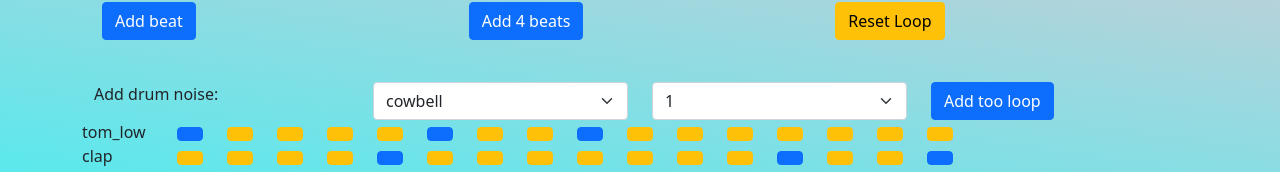
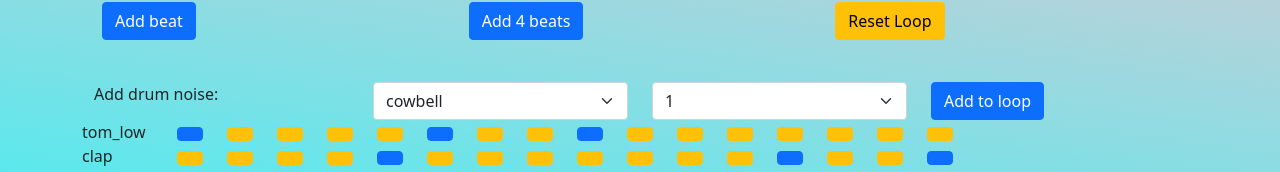
Before and after one commit to professional-pigeon/react-music-app, a React (Create React App) app: page / in a window 1280 px wide. Shown: the part 279-451 px from the top of the page. Built offline with nearby package versions, Linux system fonts and the light colour scheme; no server answers.

Commit message:
adjust typo

```diff
--- a/src/components/InstrumentForm.js
+++ b/src/components/InstrumentForm.js
@@ -45,7 +45,7 @@
           </Form.Select>
         </Col>
         <Col>
-          <Button variant="primary" type="submit">Add too loop</Button>
+          <Button variant="primary" type="submit">Add to loop</Button>
         </Col>
       </Row>
     </Form>
```
